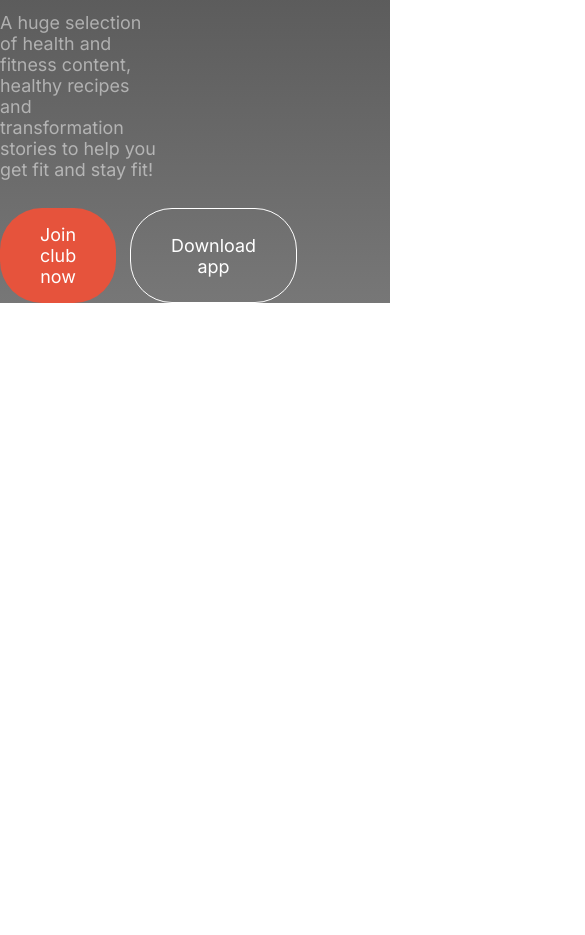
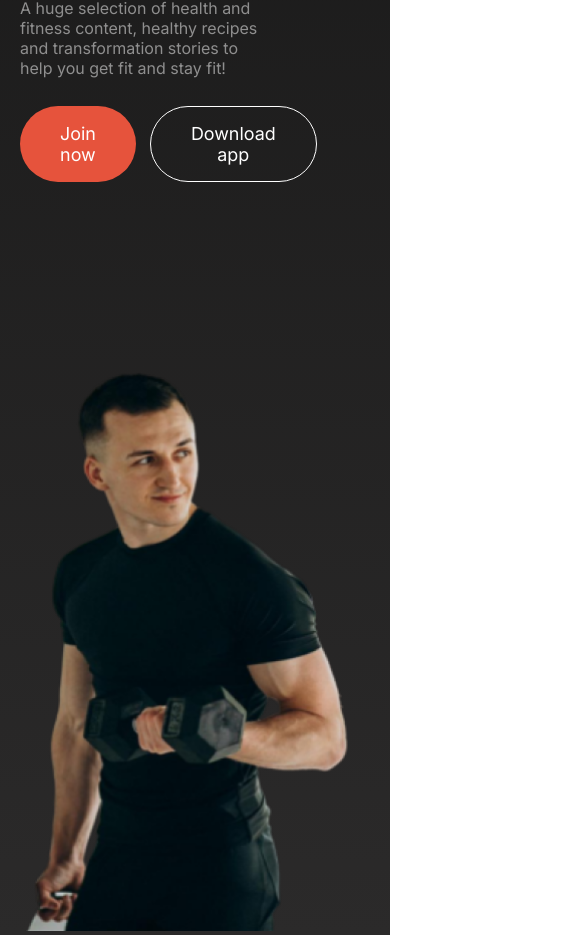
Before and after one commit to anikshajol/versatile-ui, a plain HTML site: page index.html in a window 390 px wide. Shown: the part 850-1785 px from the top of the page, 585 px wide, since content can reach past the window. Before the commit the page ends 1153 px from the top, so only its background shows below. Drawn offline with Linux system fonts and the light colour scheme.

Commit message:
heading responsive done

```diff
--- a/index.html
+++ b/index.html
@@ -5,6 +5,7 @@
     <meta name="viewport" content="width=device-width, initial-scale=1.0" />
     <title>Document</title>
     <link rel="stylesheet" href="./styles/style.css" />
+    <link rel="stylesheet" href="./styles/responsive.css" />
   </head>
   <body>
     <!-- header section start -->
@@ -31,7 +32,10 @@
             transformation stories to help you get fit and stay fit!
           </p>
           <div class="banner-btn-container">
-            <button class="primary-btn">Join club now</button>
+            <button id="banner-btn-one" class="primary-btn">
+              Join club now
+            </button>
+            <button id="banner-btn-two" class="primary-btn">Join now</button>
             <button class="secondary-btn">Download app</button>
           </div>
         </div>
--- /dev/null
+++ b/styles/responsive.css
@@ -0,0 +1,27 @@
+@media screen and (max-width: 576px) {
+  .title {
+    text-align: center;
+  }
+  .nav,
+  .nav ul,
+  .banner-container {
+    flex-direction: column;
+    padding: 0 20px;
+  }
+
+  .banner-content {
+    /* text-align: center; */
+    width: 70%;
+  }
+
+  #banner-btn-one {
+    display: none;
+  }
+  #banner-btn-two {
+    display: block;
+  }
+
+  .banner-content h1 {
+    font-size: 4rem;
+  }
+}
--- a/styles/style.css
+++ b/styles/style.css
@@ -6,6 +6,11 @@
 :root {
   --primary-color: rgb(230, 83, 60);
   --text-p-color: rgba(255, 255, 255, 0.5);
+}
+
+body {
+  max-width: 1440px;
+  margin: auto;
 }
 
 /* shared style */
@@ -20,7 +25,6 @@
   color: rgb(255, 255, 255);
   font-size: 2.81rem;
   font-weight: 900;
-  line-height: 120%;
 }
 
 button {
@@ -31,7 +35,7 @@ button {
 
 .description {
   color: var(--text-p-color);
-  font-size: 1.12rem;
+  font-size: 0.88rem;
   font-weight: 400;
 }
 
@@ -55,7 +59,7 @@ button {
 
 .nav,
 .banner-container {
-  max-width: 1250px;
+  max-width: 1160px;
   margin: 0 auto;
 }
 
@@ -63,13 +67,9 @@ button {
 
 #header {
   /* background: rgb(17, 17, 17); */
-  background: linear-gradient(
-    180deg,
-    rgba(17, 17, 17),
-    rgba(119, 119, 119) 100%
-  );
+  background: linear-gradient(180deg, rgba(17, 17, 17), rgb(43, 42, 42) 100%);
 
-  min-height: 715px;
+  /* min-height: 715px; */
 }
 
 .nav {
@@ -129,6 +129,10 @@ button {
   font-weight: 900;
   margin-bottom: 28px;
 }
+
+.banner-content p {
+  font-size: 1rem;
+}
 .special {
   font-family: "Dancing Script", serif;
 }
@@ -139,7 +143,11 @@ button {
   margin-top: 28px;
 }
 
-.banner-img {
-  max-width: 100%;
+.banner-img img {
+  width: 100%;
   object-fit: cover;
 }
+
+#banner-btn-two {
+  display: none;
+}
```
